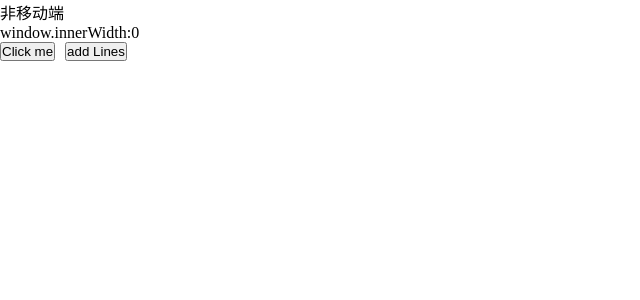
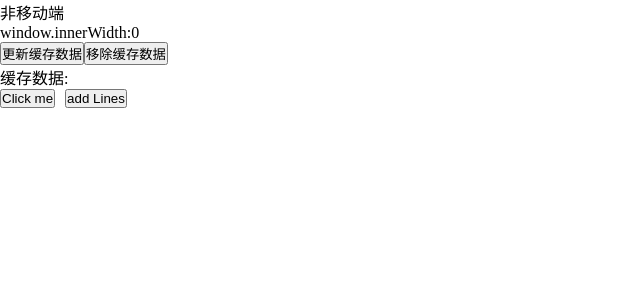
Before and after one commit to lfz9527/react-development-template, a React (Vite) app: page / in a window 1280 px wide. Shown: the top 300 px of the page, without its empty margins (0-640 px from the left). Built offline with nearby package versions, Linux system fonts and the light colour scheme.

Commit message:
feat: 新增缓存hooks

```diff
--- a/eslint.config.js
+++ b/eslint.config.js
@@ -43,6 +43,7 @@ export default defineConfig([
       'react-hooks/refs': 'off',
       'react-hooks/set-state-in-effect': 'off',
       'react-hooks/exhaustive-deps': 'off',
+      'react-hooks/preserve-manual-memoization': 'warn',
     },
   },
   eslintPluginPrettierRecommended,
--- a/src/app.tsx
+++ b/src/app.tsx
@@ -8,12 +8,19 @@ import {
   useDebounceValue,
   useEventListener,
   useTimeout,
+  useStorage,
 } from '@/hooks'
 
 export default function App() {
   const isMobile = useIsMobile()
   const { token, setToken } = useAuthor()
   const [lines, setLines] = useState(1)
+
+  const { value, setValue, remove } = useStorage({
+    key: 'ttt',
+    initialValue: '',
+    storage: 'local',
+  })
 
   const [innerWidth, setInnerWidth] = useDebounceValue(0)
   useEventListener('resize', () => {
@@ -31,6 +38,11 @@ export default function App() {
     <>
       {isMobile ? '移动端' : '非移动端'}
       <p>window.innerWidth:{innerWidth}</p>
+      <button onClick={() => setValue(Date.now().toString())}>
+        更新缓存数据
+      </button>
+      <button onClick={() => remove()}>移除缓存数据</button>
+      <p>缓存数据:{value}</p>
       <div>
         <div
           style={{
--- a/src/hooks/index.ts
+++ b/src/hooks/index.ts
@@ -10,3 +10,4 @@ export * from './useDebounceValue'
 export * from './useEventListener'
 export * from './useTimeout'
 export * from './useInterval'
+export * from './useStorage'
--- /dev/null
+++ b/src/hooks/useStorage.ts
@@ -0,0 +1,130 @@
+import { useCallback, useEffect, useState } from 'react'
+
+import { useEventListener } from './useEventListener'
+import { useLatest } from './useLatest'
+
+type SetValue<T> = Global.OneArgVoidFunction<T | ((v: T) => T)>
+
+type UseStorageReturn<T> = {
+  value: T
+  remove: VoidFunction
+  setValue: SetValue<T>
+}
+
+type UseStorageOption<T> = {
+  key: string
+  storage?: 'session' | 'local'
+  initialValue: T | (() => T)
+  // 反序列化存储值
+  deserializer?: (value: string) => T
+  // 序列化
+  serializer?: (value: T) => string
+}
+
+const StorageMap = {
+  session: window.sessionStorage,
+  local: window.localStorage,
+}
+
+export function useStorage<T>(props: UseStorageOption<T>): UseStorageReturn<T> {
+  const {
+    key,
+    storage = 'session',
+    initialValue,
+    deserializer,
+    serializer,
+  } = props
+  const Storage = useLatest(StorageMap[storage])
+
+  const [storedValue, setStoredValue] = useState(() => {
+    return initialValue instanceof Function ? initialValue() : initialValue
+  })
+
+  const serializerFn = useCallback<(value: T) => string>(
+    (value) => {
+      if (serializer) {
+        return serializer(value)
+      }
+
+      return JSON.stringify(value)
+    },
+    [serializer]
+  )
+
+  const deserializerFn = useCallback<(value: string) => T>(
+    (value) => {
+      if (deserializer) {
+        return deserializer(value)
+      }
+      // 支持 undefined 作为value
+      if (value === 'undefined') {
+        return undefined as unknown as T
+      }
+
+      const defaultValue =
+        initialValue instanceof Function ? initialValue() : initialValue
+
+      let parsed: unknown
+      try {
+        parsed = JSON.parse(value)
+      } catch (error) {
+        console.error('Error parsing JSON:', error)
+        return defaultValue // 解析失败时,直接返回 默认值
+      }
+
+      return parsed as T
+    },
+    [deserializer, initialValue]
+  )
+
+  const readValue = useCallback((): T => {
+    const initialValueToUse =
+      initialValue instanceof Function ? initialValue() : initialValue
+
+    try {
+      const raw = Storage.current.getItem(key)
+      return raw ? deserializerFn(raw) : initialValueToUse
+    } catch (error) {
+      console.warn(`Error reading localStorage key “${key}”:`, error)
+      return initialValueToUse
+    }
+  }, [initialValue, key, deserializerFn])
+
+  const setValue = useCallback(
+    (value) => {
+      const newValue = value instanceof Function ? value(readValue()) : value
+      Storage.current.setItem(key, serializerFn(newValue))
+      setStoredValue(newValue)
+    },
+    [readValue, key, serializerFn]
+  ) as SetValue<T>
+
+  const remove = useCallback(() => {
+    const defaultValue =
+      initialValue instanceof Function ? initialValue() : initialValue
+    Storage.current.removeItem(key)
+    setStoredValue(defaultValue)
+  }, [key])
+
+  useEffect(() => {
+    setStoredValue(readValue())
+  }, [key])
+
+  const handleStorageChange = useCallback(
+    (event: StorageEvent | CustomEvent) => {
+      if ((event as StorageEvent).key && (event as StorageEvent).key !== key) {
+        return
+      }
+      setStoredValue(readValue())
+    },
+    [key, readValue]
+  )
+  // 监听storage 变化
+  useEventListener('storage', handleStorageChange)
+
+  return {
+    value: storedValue,
+    setValue,
+    remove,
+  }
+}
```
Also changed, not shown: src/hooks/useCountdown.ts (added), src/hooks/useRequest.ts (added).
